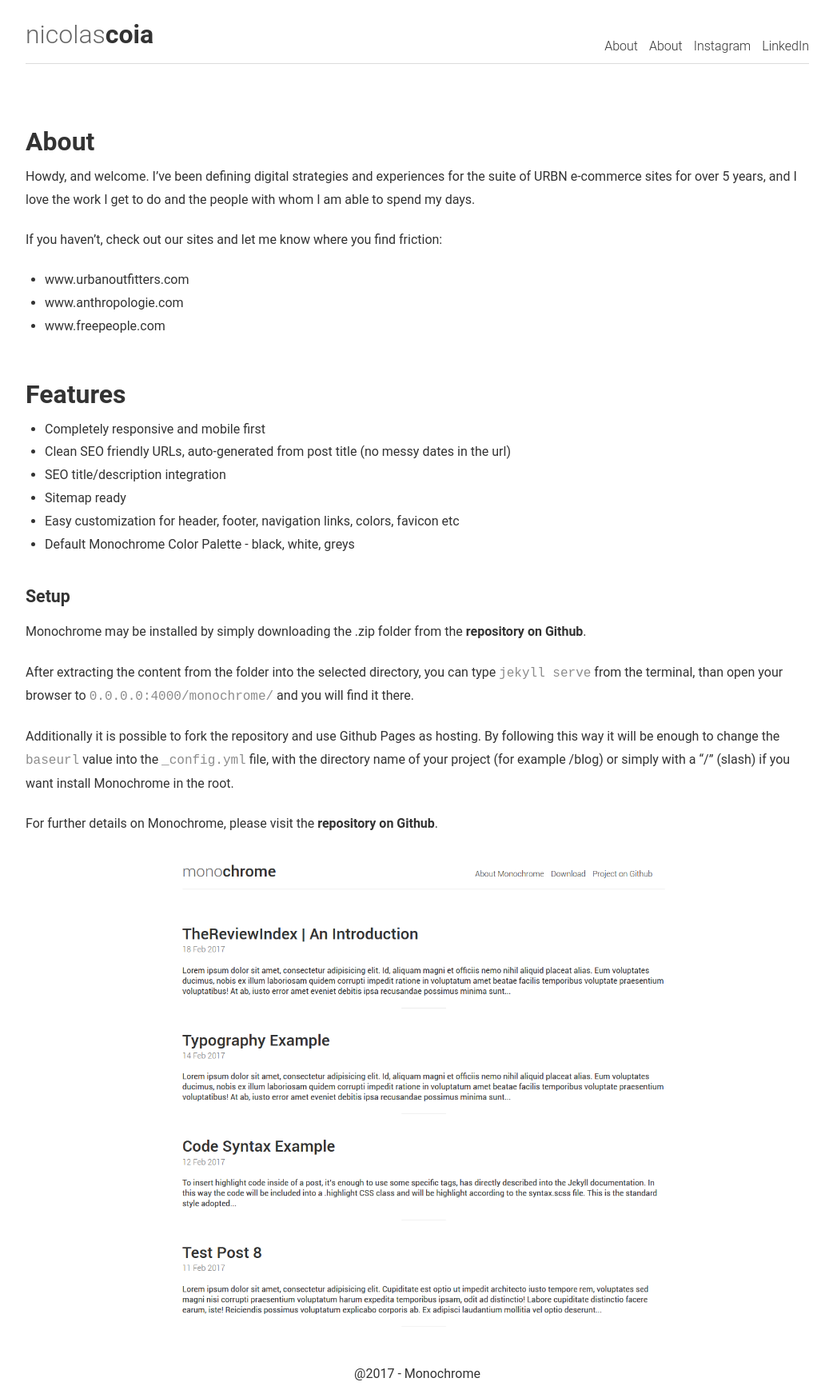
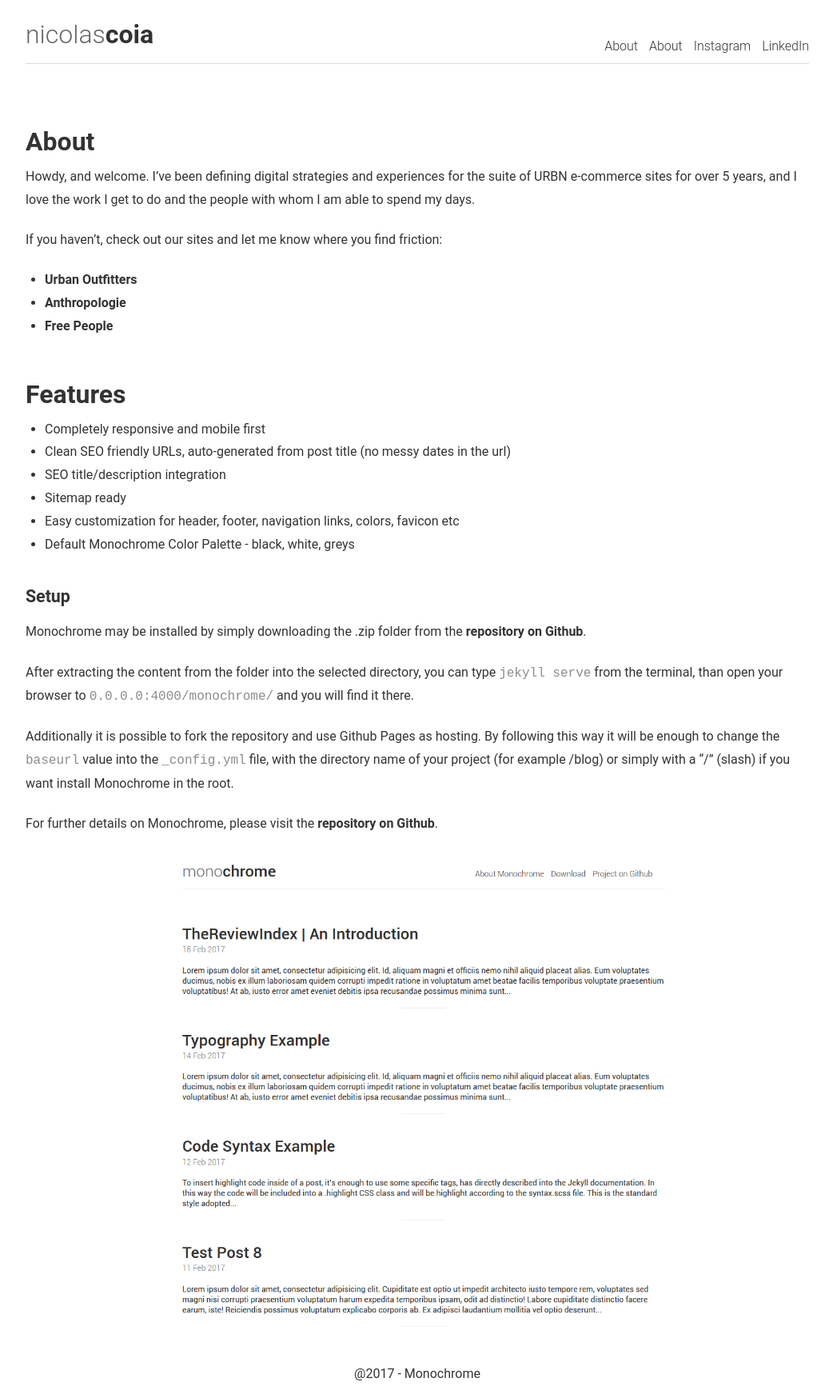
Before and after one commit to dyutibarma/monochrome, a Jekyll site: the page built from about.md, in a window 1280 px wide. Shown: the whole page at 80% size, without its empty margins (118-1160 px from the left). Built offline with Jekyll 4.4.1, drawn with Linux system fonts in a browser that asks for light colours.

Commit message:
Update about.md

```diff
--- a/about.md
+++ b/about.md
@@ -7,9 +7,9 @@ description: This page is about me.
 Howdy, and welcome. I've been defining digital strategies and experiences for the suite of URBN e-commerce sites for over 5 years, and I love the work I get to do and the people with whom I am able to spend my days.
 
 If you haven't, check out our sites and let me know where you find friction:
-* www.urbanoutfitters.com
-* www.anthropologie.com
-* www.freepeople.com
+* [Urban Outfitters](www.urbanoutfitters.com)
+* [Anthropologie](www.anthropologie.com)
+* [Free People](www.freepeople.com)
 
 ## Features
 
```
